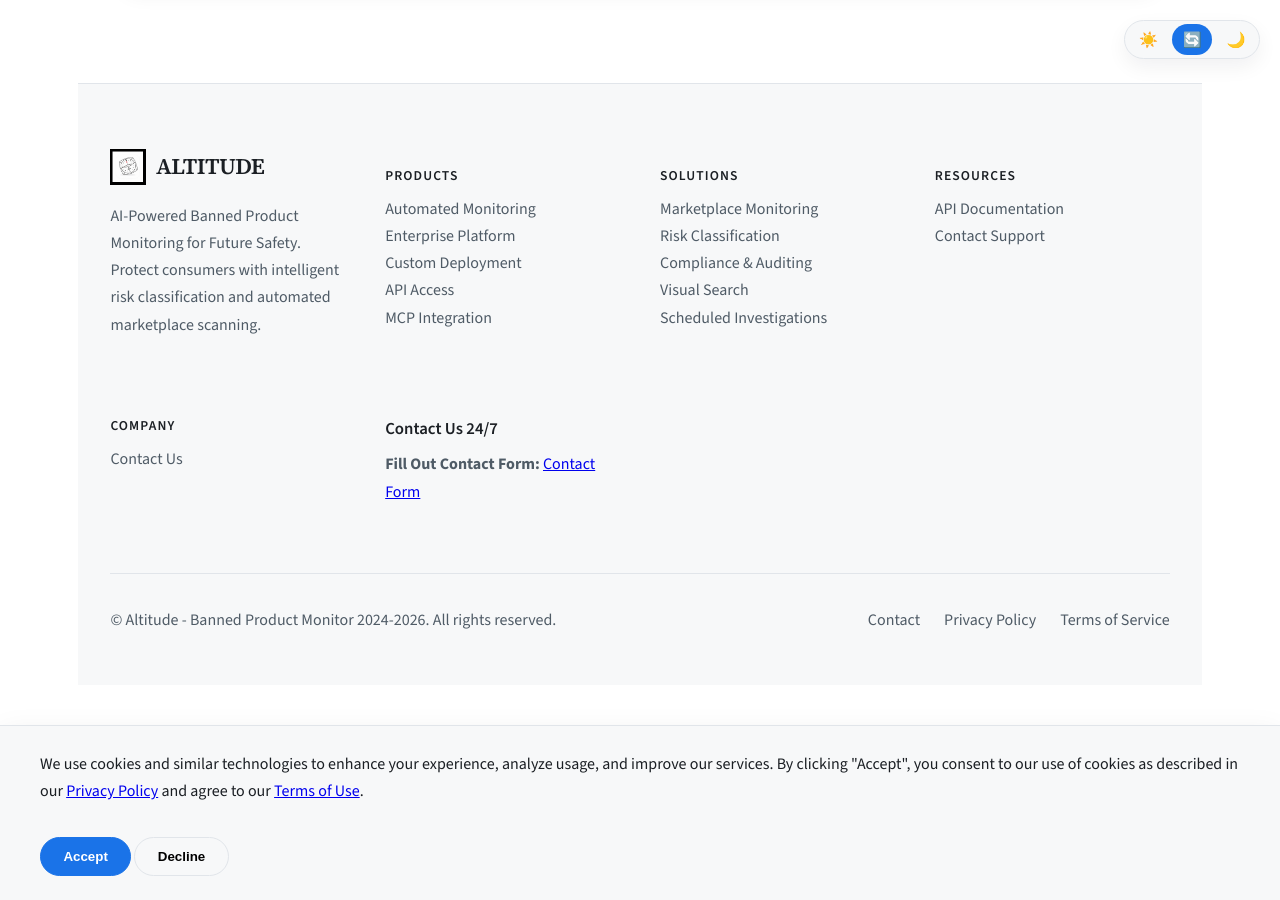
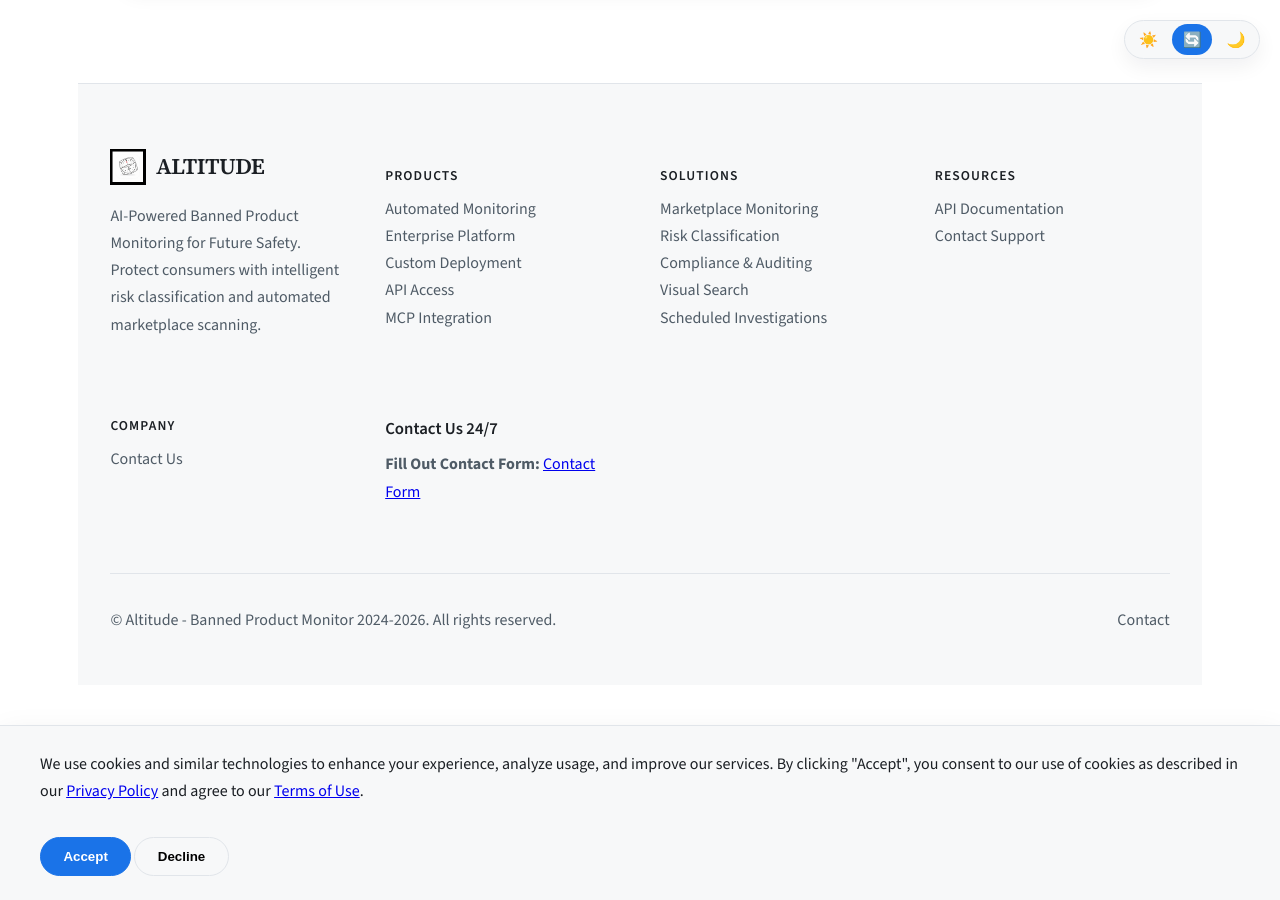
Before and after one commit to bizoton19/altitude, a Jekyll site: the page built from docs/index.md, in a window 1280 px wide and 900 px high, scrolled down 5707 px. Built offline with Jekyll 4.4.1, drawn with Linux system fonts in a browser that asks for light colours.

Commit message:
Fix mobile menu compatibility and trim footer links

```diff
--- a/docs/_layouts/default.html
+++ b/docs/_layouts/default.html
@@ -1919,8 +1919,6 @@
         <p>&copy; {{ site.title }} 2024-2026. All rights reserved.</p>
         <div class="footer-bottom-links">
           <a href="{{ '/contact.html' | relative_url }}">Contact</a>
-          <a href="{{ '/privacy.html' | relative_url }}">Privacy Policy</a>
-          <a href="{{ '/terms.html' | relative_url }}">Terms of Service</a>
         </div>
       </div>
     </footer>
@@ -1952,11 +1950,18 @@
       });
     });
 
-    window.matchMedia('(prefers-color-scheme: dark)').addEventListener('change', () => {
+    // Safari compatibility: older versions don't support addEventListener on MediaQueryList.
+    const colorSchemeMql = window.matchMedia('(prefers-color-scheme: dark)');
+    const onColorSchemeChange = () => {
       if (getStoredTheme() === 'auto') {
         html.setAttribute('data-theme', 'auto');
       }
-    });
+    };
+    if (colorSchemeMql.addEventListener) {
+      colorSchemeMql.addEventListener('change', onColorSchemeChange);
+    } else if (colorSchemeMql.addListener) {
+      colorSchemeMql.addListener(onColorSchemeChange);
+    }
 
     // Mobile Menu Toggle
     const menuToggle = document.getElementById('menuToggle');
```
